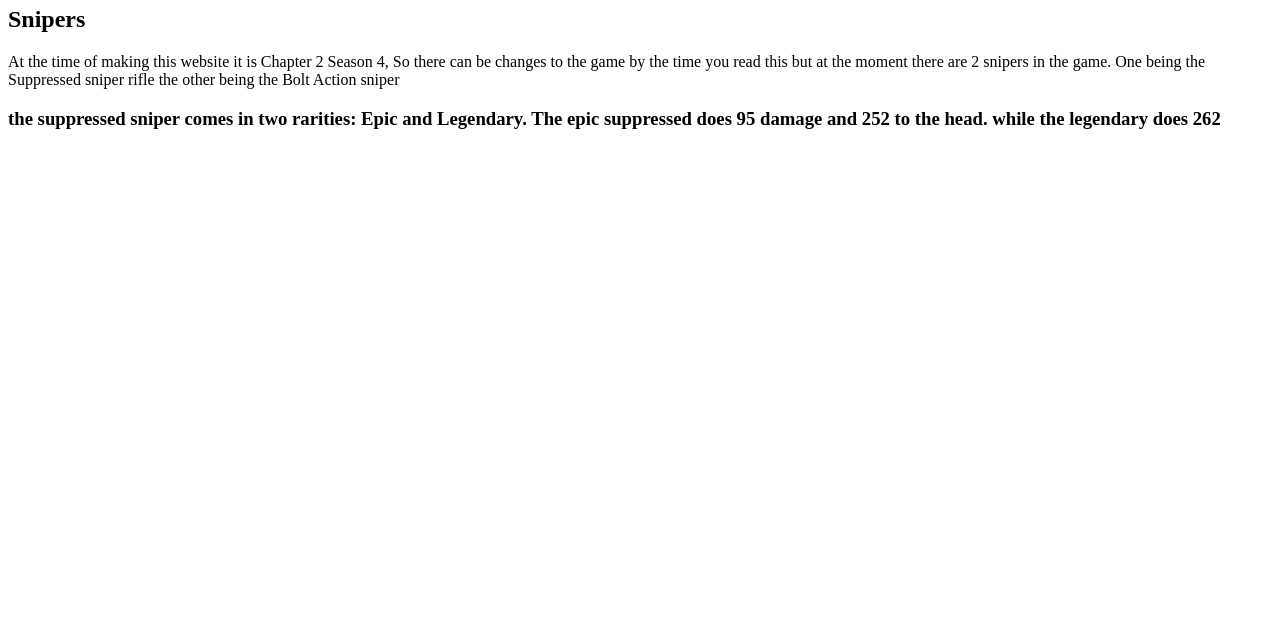
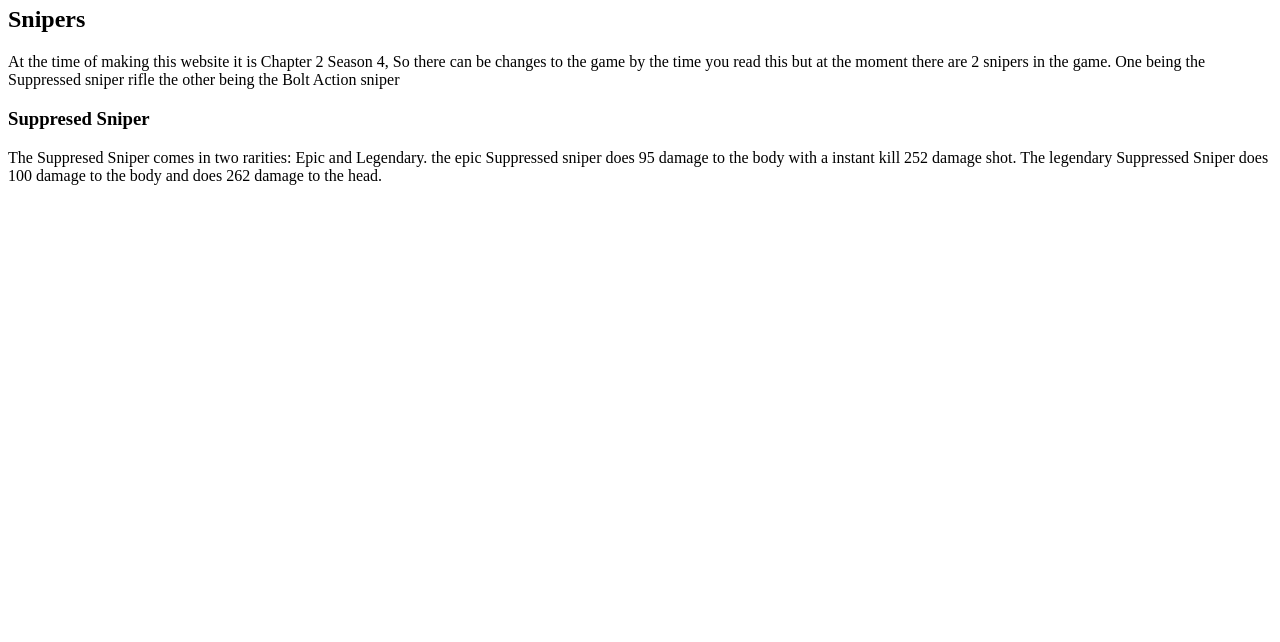
Before and after one commit to saadkhan2007/helloworld, a plain HTML site: page index.html in a window 1280 px wide. Shown: the part 158-800 px from the top of the page. Drawn offline with Linux system fonts and the light colour scheme.

Commit message:
made changes

```diff
--- a/index.html
+++ b/index.html
@@ -8,6 +8,7 @@
     <h1>Weapons</h1>
     <h2>Snipers</h2>
     <p>At the time of making this website it is Chapter 2 Season 4, So there can be changes to the game by the time you read this but at the moment there are 2 snipers in the game. One being the Suppressed sniper rifle the other being the Bolt Action sniper</p>
-    <h3>the suppressed sniper comes in two rarities: Epic and Legendary. The epic suppressed does 95 damage and 252 to the head. while the legendary does 262</h3>
+    <h3>Suppresed Sniper</h3>
+    <p>The Suppresed Sniper comes in two rarities: Epic and Legendary. the epic Suppressed sniper does 95 damage to the body with a instant kill 252 damage shot. The legendary Suppressed Sniper does 100 damage to the body and does 262 damage to the head.</p>
     </body>
 </html>
```
